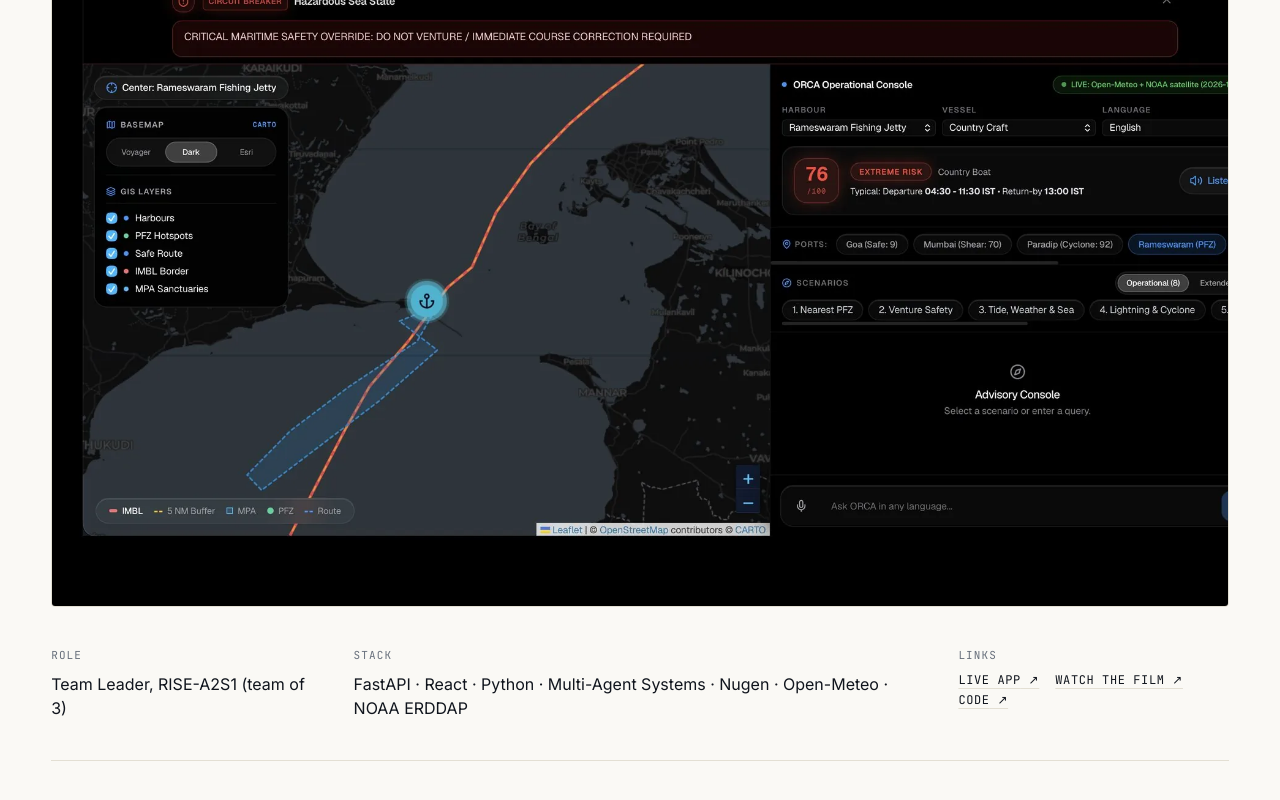
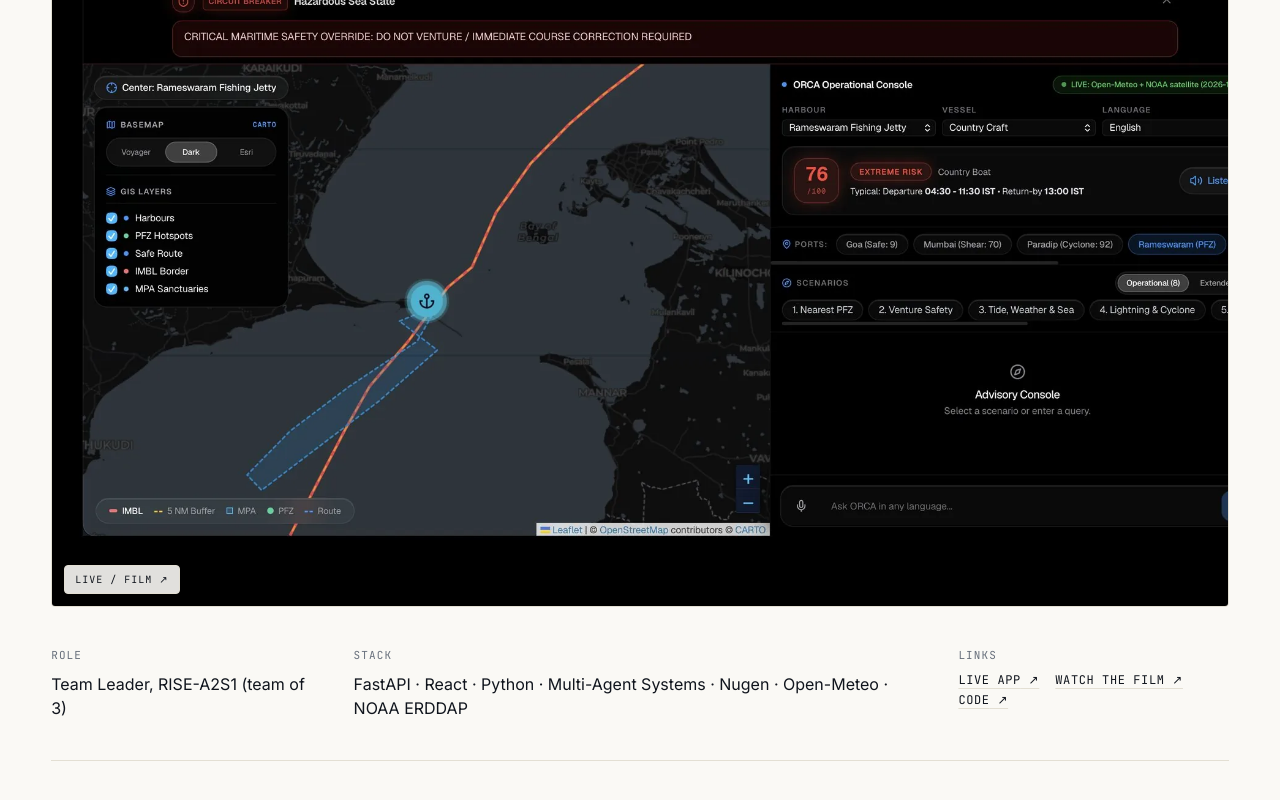
Before and after one commit to Aditya1kumbhar/Portfolio, a Next.js app: page /work/orca-tarang in a window 1280 px wide. Shown: the part 596-1396 px from the top of the page. Built offline with nearby package versions, Linux system fonts and the light colour scheme.

Commit message:
feat: make project images clickable with direct live links and ORCA live/film chooser

```diff
--- a/src/app/work/[slug]/page.tsx
+++ b/src/app/work/[slug]/page.tsx
@@ -3,6 +3,7 @@ import Link from 'next/link'
 import { notFound } from 'next/navigation'
 import ContactFooter from '@/components/ContactFooter'
 import { projects } from '@/data/content'
+import LiveImageAction from '@/components/LiveImageAction'
 
 interface PageProps {
   params: Promise<{ slug: string }>
@@ -55,6 +56,8 @@ export default async function CaseStudyPage({ params }: PageProps) {
   const project = projects[index]
   const next = projects[(index + 1) % projects.length]
   const cs = project.caseStudy
+  const liveLink = project.links.find((l) => l.label.startsWith('Live'))
+  const filmLink = project.links.find((l) => l.label === 'Watch the Film')
 
   return (
     <>
@@ -101,6 +104,15 @@ export default async function CaseStudyPage({ params }: PageProps) {
               alt={`${project.name} - ${project.subtitle}`}
               className="absolute inset-0 h-full w-full object-cover themed-img"
             />
+            {liveLink && (
+              <LiveImageAction
+                projectName={project.name}
+                liveUrl={liveLink.url}
+                liveLabel={liveLink.label}
+                filmUrl={filmLink?.url}
+                chipText={filmLink ? 'LIVE / FILM ↗' : 'VISIT LIVE ↗'}
+              />
+            )}
           </div>
 
           {/* Meta row */}
--- /dev/null
+++ b/src/components/LiveImageAction.tsx
@@ -0,0 +1,120 @@
+'use client'
+
+import React, { useState, useRef, useEffect } from 'react'
+
+export interface LiveImageActionProps {
+  projectName: string
+  liveUrl: string
+  liveLabel: string
+  filmUrl?: string
+  chipText: string
+}
+
+export default function LiveImageAction({
+  projectName,
+  liveUrl,
+  liveLabel,
+  filmUrl,
+  chipText,
+}: LiveImageActionProps) {
+  const [isOpen, setIsOpen] = useState(false)
+  const buttonRef = useRef<HTMLButtonElement>(null)
+  const menuRef = useRef<HTMLDivElement>(null)
+
+  useEffect(() => {
+    if (!isOpen) return
+
+    const handlePointerDown = (e: PointerEvent) => {
+      if (
+        menuRef.current &&
+        !menuRef.current.contains(e.target as Node) &&
+        buttonRef.current &&
+        !buttonRef.current.contains(e.target as Node)
+      ) {
+        setIsOpen(false)
+      }
+    }
+
+    const handleKeyDown = (e: KeyboardEvent) => {
+      if (e.key === 'Escape') {
+        e.preventDefault()
+        setIsOpen(false)
+        buttonRef.current?.focus()
+      }
+    }
+
+    document.addEventListener('pointerdown', handlePointerDown)
+    document.addEventListener('keydown', handleKeyDown)
+
+    return () => {
+      document.removeEventListener('pointerdown', handlePointerDown)
+      document.removeEventListener('keydown', handleKeyDown)
+    }
+  }, [isOpen])
+
+  return (
+    <>
+      {filmUrl ? (
+        <>
+          <button
+            ref={buttonRef}
+            type="button"
+            aria-haspopup="menu"
+            aria-expanded={isOpen}
+            aria-label={`Open ${projectName}: choose the live app or watch the film`}
+            onClick={() => setIsOpen((open) => !open)}
+            className="absolute inset-0 z-20 block w-full h-full cursor-pointer focus-visible:outline-offset-[-2px]"
+          />
+          {isOpen && (
+            <div
+              ref={menuRef}
+              role="menu"
+              aria-label={`${projectName} options`}
+              className="absolute right-3 bottom-14 z-30 min-w-[220px] max-w-[calc(100%-24px)] bg-[var(--color-paper)] border border-[var(--color-line)] shadow-lg rounded-sm py-1"
+            >
+              <a
+                role="menuitem"
+                href={liveUrl}
+                target="_blank"
+                rel="noopener noreferrer"
+                onClick={() => setIsOpen(false)}
+                aria-label={`Open ${projectName} live app in a new tab`}
+                className="flex items-center justify-between gap-6 min-h-[44px] px-4 font-mono text-xs uppercase tracking-wider text-[var(--color-ink)] hover:bg-[var(--color-paper-alt)] hover:text-[var(--color-accent)] focus-visible:outline-offset-[-2px] focus-visible:bg-[var(--color-paper-alt)] focus-visible:text-[var(--color-accent)] transition-colors"
+              >
+                <span>Try it live</span>
+                <span>↗</span>
+              </a>
+              <a
+                role="menuitem"
+                href={filmUrl}
+                target="_blank"
+                rel="noopener noreferrer"
+                onClick={() => setIsOpen(false)}
+                aria-label={`Watch the ${projectName} film on YouTube in a new tab`}
+                className="flex items-center justify-between gap-6 min-h-[44px] px-4 font-mono text-xs uppercase tracking-wider text-[var(--color-ink)] hover:bg-[var(--color-paper-alt)] hover:text-[var(--color-accent)] focus-visible:outline-offset-[-2px] focus-visible:bg-[var(--color-paper-alt)] focus-visible:text-[var(--color-accent)] transition-colors"
+              >
+                <span>Watch the film</span>
+                <span>↗</span>
+              </a>
+            </div>
+          )}
+        </>
+      ) : (
+        <a
+          href={liveUrl}
+          target="_blank"
+          rel="noopener noreferrer"
+          aria-label={`Open ${projectName}, ${liveLabel}, in a new tab`}
+          className="absolute inset-0 z-20 block cursor-pointer focus-visible:outline-offset-[-2px]"
+        />
+      )}
+
+      <span
+        aria-hidden="true"
+        className="pointer-events-none absolute left-3 bottom-3 z-10 px-2.5 py-1.5 font-mono text-[10px] uppercase tracking-widest bg-[var(--color-paper)]/90 backdrop-blur-sm border border-[var(--color-line)] text-[var(--color-ink)] rounded-sm"
+      >
+        {chipText}
+      </span>
+    </>
+  )
+}
--- a/src/components/Work.tsx
+++ b/src/components/Work.tsx
@@ -10,6 +10,7 @@ import Link from 'next/link'
 import { useCursor } from '@/hooks/useCursor'
 import { useReveal } from '@/hooks/useReveal'
 import { useImageClipReveal } from '@/hooks/useImageClipReveal'
+import LiveImageAction from '@/components/LiveImageAction'
 
 gsap.registerPlugin(ScrollTrigger, SplitText)
 
@@ -21,6 +22,9 @@ interface ProjectCardProps {
 function ProjectCard({ project, isEven }: ProjectCardProps) {
   const { setCursorType } = useCursor()
   const imageClipRef = useImageClipReveal<HTMLDivElement>()
+
+  const liveLink = project.links.find((l) => l.label.startsWith('Live'))
+  const filmLink = project.links.find((l) => l.label === 'Watch the Film')
 
   return (
     <div
@@ -34,7 +38,7 @@ function ProjectCard({ project, isEven }: ProjectCardProps) {
         {/* Project Image Frame (62% desktop width) */}
         <div
           ref={imageClipRef}
-          onMouseEnter={() => setCursorType('view')}
+          onMouseEnter={() => setCursorType('link')}
           onMouseLeave={() => setCursorType('default')}
           className="w-full lg:w-[62%] relative overflow-hidden rounded-sm group cursor-pointer"
         >
@@ -53,6 +57,15 @@ function ProjectCard({ project, isEven }: ProjectCardProps) {
               </div>
             </div>
           </div>
+          {liveLink && (
+            <LiveImageAction
+              projectName={project.name}
+              liveUrl={liveLink.url}
+              liveLabel={liveLink.label}
+              filmUrl={filmLink?.url}
+              chipText={filmLink ? 'LIVE / FILM ↗' : 'VISIT LIVE ↗'}
+            />
+          )}
         </div>
 
         {/* Project Metadata & Narrative (overlaps image on desktop) */}
```
